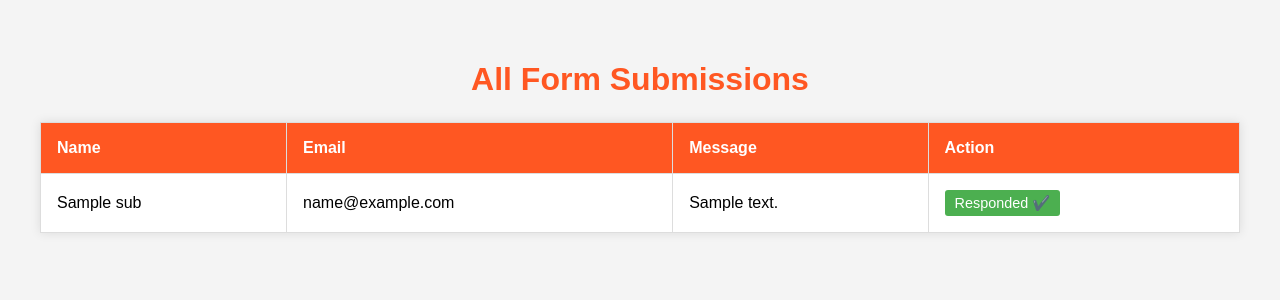
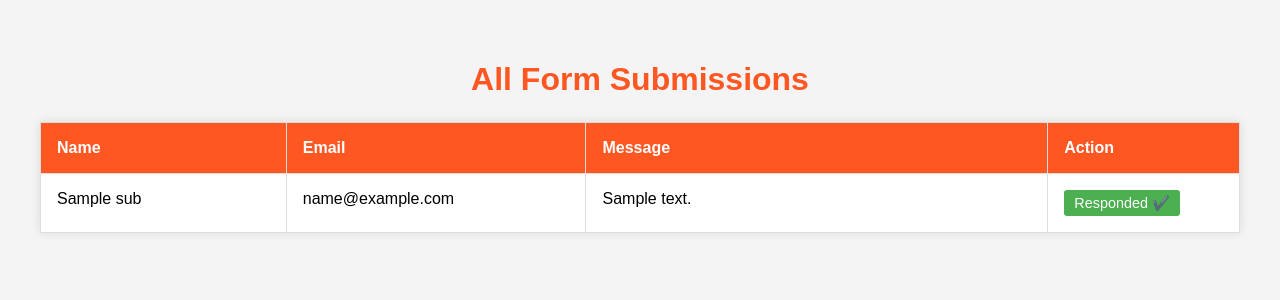
Before and after one commit to FancyOtter99/Form, a FastAPI app: template templates/submissions.html in a window 1280 px wide. Shown: the top 300 px of the page. Run offline with FastAPI, Linux system fonts and the light colour scheme; the template is opened without the code that fills it: most values are stand-ins (such as "Sample title", 1, 10 or a date in 2020).

Commit message:
Update submissions.html

```diff
--- a/templates/submissions.html
+++ b/templates/submissions.html
@@ -19,11 +19,14 @@
     border-collapse: collapse;
     background: white;
     box-shadow: 0 0 10px rgba(0,0,0,0.1);
+    table-layout: fixed; /* Let’s fix those widths! */
   }
   th, td {
     padding: 1rem;
     border: 1px solid #ddd;
     text-align: left;
+    word-wrap: break-word; /* Yes! No horizontal scrollbars here! */
+    vertical-align: top; /* Start at the top of the cell */
   }
   th {
     background: #ff5722;
@@ -63,10 +66,10 @@
   <table>
     <thead>
       <tr>
-        <th>Name</th>
-        <th>Email</th>
-        <th>Message</th>
-        <th>Action</th>
+        <th style="width: 20%;">Name</th>
+        <th style="width: 25%;">Email</th>
+        <th style="width: 40%;">Message</th>
+        <th style="width: 15%;">Action</th>
       </tr>
     </thead>
     <tbody>
```
Lines whose indentation alone changed are shown as unchanged.
